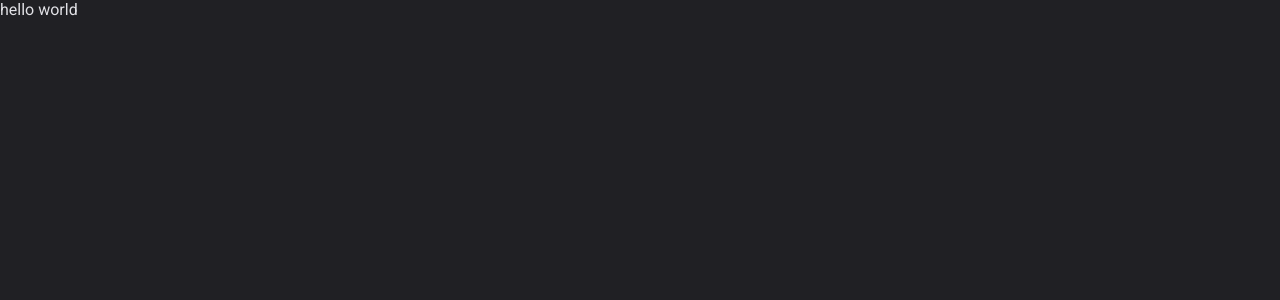
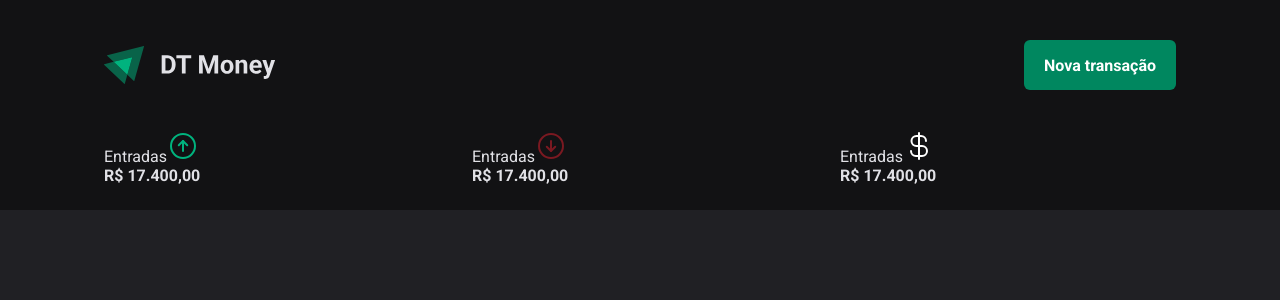
Before and after one commit to AndersonNascimentoAFSN/03-dt-money, a React (Vite) app: page / in a window 1280 px wide. Shown: the top 300 px of the page. Built offline with nearby package versions, Linux system fonts and the light colour scheme.

Commit message:
add Dashboard and header components

```diff
--- a/package.json
+++ b/package.json
@@ -9,6 +9,7 @@
     "preview": "vite preview"
   },
   "dependencies": {
+    "phosphor-react": "^1.4.1",
     "react": "^18.2.0",
     "react-dom": "^18.2.0",
     "styled-components": "^5.3.5"
--- a/src/App.tsx
+++ b/src/App.tsx
@@ -1,4 +1,5 @@
 import { ThemeProvider } from "styled-components";
+import { Transactions } from "./pages";
 import { GlobalStyle } from "./styles/global";
 import { defaultTheme } from "./styles/themes/default";
 
@@ -6,7 +7,7 @@ export function App() {
   return (
     <ThemeProvider theme={defaultTheme}>
       <GlobalStyle />
-      <p>hello world</p>
+      <Transactions />
     </ThemeProvider>
   );
 }
--- /dev/null
+++ b/src/components/Dashboard/DashboardCard/index.tsx
@@ -0,0 +1,21 @@
+import { Amount, DashboardCardContainer, Header, Title } from "./styles";
+import { IconProps } from "phosphor-react";
+
+interface DashboardCardProps {
+  type: "Entries" | "Exit" | "Total";
+  Icon: React.ForwardRefExoticComponent<
+    IconProps & React.RefAttributes<SVGSVGElement>
+  >;
+}
+
+export function DashboardCard({ Icon, type }: DashboardCardProps) {
+  return (
+    <DashboardCardContainer>
+      <Header type={type}>
+        <Title>Entradas</Title>
+        <Icon />
+      </Header>
+      <Amount>R$ 17.400,00</Amount>
+    </DashboardCardContainer>
+  );
+}
--- /dev/null
+++ b/src/components/Dashboard/DashboardCard/styles.ts
@@ -0,0 +1,43 @@
+import styled, { css } from "styled-components";
+
+type type = "Entries" | "Exit" | "Total";
+interface HeaderProps {
+  type: type;
+}
+
+const colorTypeIcon = {
+  Entries: "green-300",
+  Exit: "red-700",
+  Total: "white",
+} as const;
+
+export const DashboardCardContainer = styled.div``;
+
+export const Header = styled.header<HeaderProps>`
+  svg {
+    font-size: 32px;
+    color: ${({ type, theme }) => theme[colorTypeIcon[type]]};
+
+    /* ${(props) =>
+      props.type === "Entries" &&
+      css`
+        color: ${props.theme["green-300"]};
+      `}
+
+    ${(props) =>
+      props.type === "Exit" &&
+      css`
+        color: ${props.theme["red-700"]};
+      `}
+
+    ${(props) =>
+      props.type === "Total" &&
+      css`
+        color: ${props.theme["white"]};
+      `} */
+  }
+`;
+
+export const Title = styled.span``;
+
+export const Amount = styled.strong``;
--- /dev/null
+++ b/src/components/Dashboard/index.tsx
@@ -0,0 +1,35 @@
+import { DashboardContainer } from "./styles";
+import {
+  ArrowCircleUp,
+  ArrowCircleDown,
+  CurrencyDollar,
+  IconProps,
+} from "phosphor-react";
+import { DashboardCard } from "./DashboardCard";
+
+interface Dashboard {
+  Icon: React.ForwardRefExoticComponent<
+    IconProps & React.RefAttributes<SVGSVGElement>
+  >;
+  type: "Entries" | "Exit" | "Total";
+}
+
+const dashboardsList: Dashboard[] = [
+  { Icon: ArrowCircleUp, type: "Entries" },
+  { Icon: ArrowCircleDown, type: "Exit" },
+  { Icon: CurrencyDollar, type: "Total" },
+];
+
+export function Dashboard() {
+  return (
+    <DashboardContainer>
+      {dashboardsList.map((dashboard) => (
+        <DashboardCard
+          key={dashboard.type}
+          Icon={dashboard.Icon}
+          type={dashboard.type}
+        />
+      ))}
+    </DashboardContainer>
+  );
+}
--- /dev/null
+++ b/src/components/Dashboard/styles.ts
@@ -0,0 +1,14 @@
+import styled from "styled-components";
+
+export const DashboardContainer = styled.section`
+  width: 100%;
+  max-width: 1120px;
+  margin: 0 auto;
+  padding: 0 1.5rem;
+
+  display: grid;
+  grid-template-columns: repeat(3, 1fr);
+  gap: 2rem;
+
+  margin-top: -5rem;
+`;
--- /dev/null
+++ b/src/components/Header/index.tsx
@@ -0,0 +1,17 @@
+import { HeaderContainer, HeaderContent, NewTransactionButton } from "./styles";
+
+import logoImg from "../../assets/logo.svg";
+
+export function Header() {
+  return (
+    <HeaderContainer>
+      <HeaderContent>
+        <img
+          src={logoImg}
+          alt="Dois triângulos verdes pequenos e a palavra DT Money na cor branca"
+        />
+        <NewTransactionButton>Nova transação</NewTransactionButton>
+      </HeaderContent>
+    </HeaderContainer>
+  );
+}
--- /dev/null
+++ b/src/components/Header/styles.ts
@@ -0,0 +1,33 @@
+import styled from "styled-components";
+
+export const HeaderContainer = styled.div`
+  background-color: ${({ theme }) => theme["gray-900"]};
+  padding: 2.5rem 0 7.5rem;
+`;
+
+export const HeaderContent = styled.div`
+  width: 100%;
+  max-width: 1120px;
+  margin: 0 auto;
+  padding: 0 1.5rem;
+
+  display: flex;
+  justify-content: space-between;
+  align-items: center;
+`;
+
+export const NewTransactionButton = styled.button`
+  height: 50px;
+  border: 0;
+  background-color: ${({ theme }) => theme["green-500"]};
+  color: ${({ theme }) => theme["white"]};
+  font-weight: 700;
+  padding: 0 1.25rem;
+  border-radius: 6px;
+  cursor: pointer;
+  transition: background-color 0.2s;
+
+  &:hover {
+    background-color: ${({ theme }) => theme["green-700"]};
+  }
+`;
--- /dev/null
+++ b/src/components/index.ts
@@ -0,0 +1,4 @@
+import { Header } from "./Header";
+import { Dashboard } from "./Dashboard";
+
+export { Header, Dashboard };
--- /dev/null
+++ b/src/pages/Transactions/index.tsx
@@ -0,0 +1,12 @@
+import { Header, Dashboard } from "../../components";
+
+import { Container } from "./styles";
+
+export function Transactions() {
+  return (
+    <Container>
+      <Header />
+      <Dashboard />
+    </Container>
+  );
+}
--- /dev/null
+++ b/src/pages/Transactions/styles.ts
@@ -0,0 +1,3 @@
+import styled from "styled-components";
+
+export const Container = styled.div``
--- /dev/null
+++ b/src/pages/index.ts
@@ -0,0 +1,3 @@
+import { Transactions } from "./Transactions";
+
+export { Transactions };
```
Also changed, not shown: 1 other file (tests, documents, lock files or other folders).
